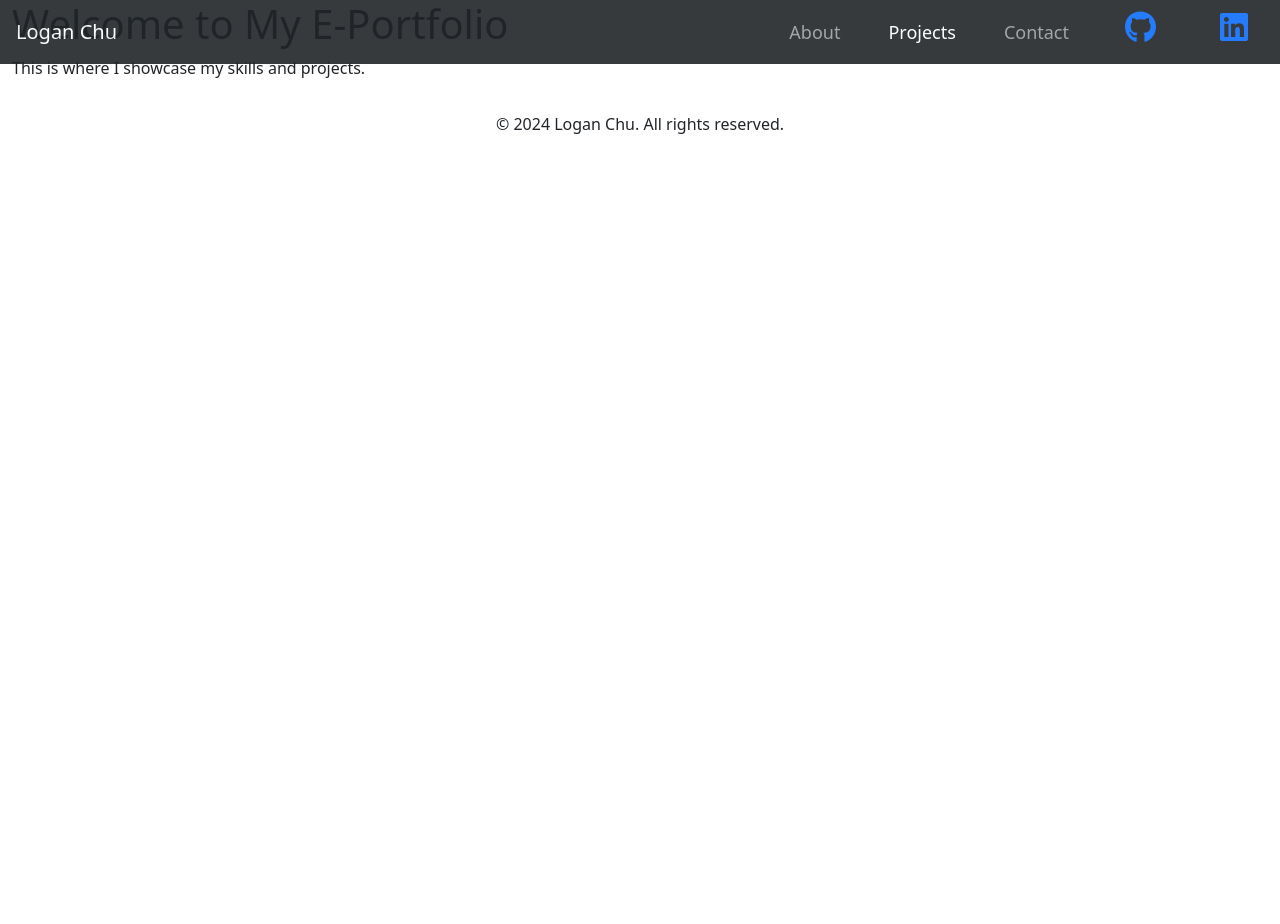
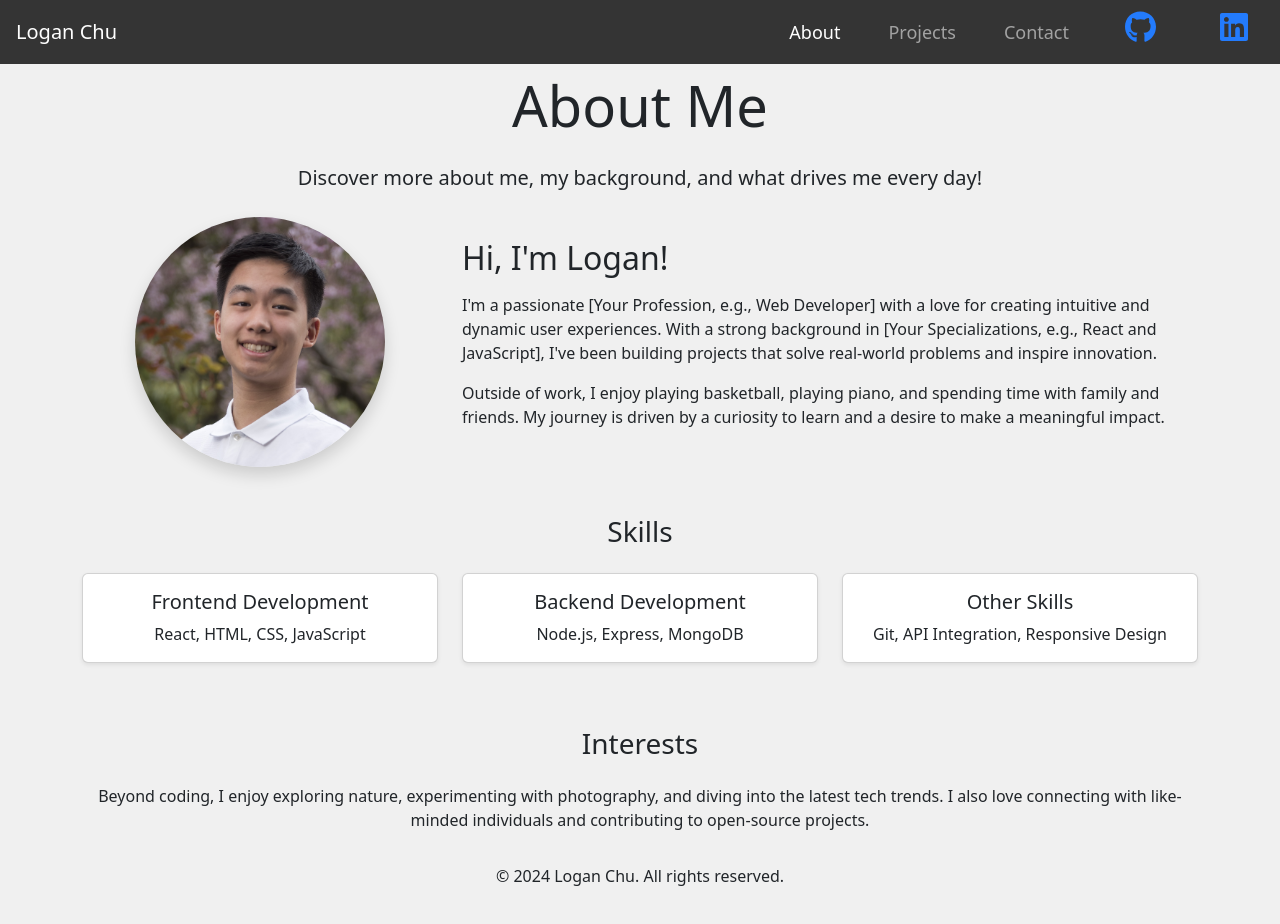
Before and after one commit to LoganChu/E-Portfolio, a React (Create React App) app: page / in a window 1280 px wide. Shown: the top 924 px of the page. Before the commit the page ends 800 px from the top, so only its background shows below. Built offline with nearby package versions, Linux system fonts and the light colour scheme.

Commit message:
Added contact form functionality with nodemailer as well as updated formatting in other files.

```diff
--- a/package.json
+++ b/package.json
@@ -6,8 +6,12 @@
     "@fortawesome/fontawesome-svg-core": "^6.7.2",
     "@fortawesome/free-brands-svg-icons": "^6.7.2",
     "@fortawesome/react-fontawesome": "^0.2.2",
+    "body-parser": "^1.20.3",
     "bootstrap": "^5.3.3",
     "cra-template": "1.2.0",
+    "dotenv": "^16.4.7",
+    "express": "^4.21.2",
+    "nodemailer": "^6.9.16",
     "react": "^19.0.0",
     "react-bootstrap": "^2.10.6",
     "react-dom": "^19.0.0",
--- a/src/App.js
+++ b/src/App.js
@@ -1,6 +1,5 @@
 import React from 'react';
 import { BrowserRouter as Router, Route, Routes } from 'react-router-dom';
-import Home from './components/Home';
 import Projects from './components/Projects';
 import About from './components/About';
 import Contact from './components/Contact';
@@ -9,7 +8,7 @@ function App() {
   return (
     <Router>
         <Routes>
-          <Route path="/" element={<Home />} />
+          <Route path="/" element={<About />} />
           <Route path="/projects" element={<Projects />} />
           <Route path="/about" element={<About />} />
           <Route path="/contact" element={<Contact />} />
--- a/src/components/About.js
+++ b/src/components/About.js
@@ -6,8 +6,8 @@ import Footer from "./Footer";
 
 const Home = () => {
   return (
-    <div className = "container-fluid custom-grey">
-          <nav className = "navbar navbar-collapse navbar-expand-lg bg-dark navbar-dark text-light fixed-top" style = {{opacity: 0.9, height: "4rem"}}>
+    <div className = "container-fluid background-grey">
+          <nav className = "navbar navbar-collapse navbar-expand-lg navbar-grey navbar-dark text-light fixed-top" style = {{opacity: 0.9, height: "4rem"}}>
             <div className = "navbar-brand mx-3"> Logan Chu </div>
             <div className="collapse navbar-collapse" id="navbarNav">
               <ul className="navbar-nav ms-auto">
@@ -46,7 +46,7 @@ const Home = () => {
     <div className="container py-5">
       {/* Page Header */}
       <header className="text-center mb-4">
-        <h1 className="display-4">About Me</h1>
+        <h1 className="display-4 m-4">About Me</h1>
         <p className="lead">
           Discover more about me, my background, and what drives me every day!
         </p>
--- a/src/components/Contact.js
+++ b/src/components/Contact.js
@@ -3,11 +3,46 @@ import { FontAwesomeIcon } from "@fortawesome/react-fontawesome";
 import { faGithub, faLinkedin } from "@fortawesome/free-brands-svg-icons";
 import "./styles.css";
 import Footer from "./Footer";
+import {useState} from 'react';
 
-const Home = () => {
+const Contact = () => {
+  const [formData, setFormData] = useState({
+    name: "",
+    email: "",
+    message: "",
+  });
+
+  const handleChange = (e) => {
+    const { id, value } = e.target;
+    setFormData({ ...formData, [id]: value });
+  };
+
+  const handleSubmit = async (e) => {
+    e.preventDefault();
+    console.log(formData)
+    try {
+      const response = await fetch("/api/contact", {
+        method: "POST",
+        headers: { "Content-Type": "application/json" },
+        body: JSON.stringify(formData),
+      });
+
+      console.log(response);
+
+      if (response.ok) {
+        alert("Message sent successfully!");
+        setFormData({ name: "", email: "", message: "" });
+      } else {
+        alert("Failed to send the message. Please try again.");
+      }
+    } catch (error) {
+      console.error("Error submitting form:", error);
+      alert("An error occurred. Please try again later.");
+    }
+  };
   return (
-    <div className = "container-fluid custom-grey">
-          <nav className = "navbar navbar-collapse navbar-expand-lg bg-dark navbar-dark text-light fixed-top" style = {{opacity: 0.9, height: "4rem"}}>
+    <div className = "container-fluid background-grey">
+          <nav className = "navbar navbar-collapse navbar-expand-lg navbar-grey navbar-dark text-light fixed-top" style = {{opacity: 0.9, height: "4rem"}}>
             <div className = "navbar-brand mx-3"> Logan Chu </div>
             <div className="collapse navbar-collapse" id="navbarNav">
               <ul className="navbar-nav ms-auto">
@@ -44,21 +79,18 @@ const Home = () => {
             </div>
           </nav>
     <div className="container py-5">
-      {/* Page Header */}
-      <header className="text-center mb-4">
+      <header className="text-center m-4">
         <h1 className="display-4">Contact Me</h1>
         <p className="lead">
           Feel free to reach out for collaborations, inquiries, or just to say hello!
         </p>
       </header>
-
-      {/* Contact Form Section */}
-      <div className="row justify-content-center">
+      <div className="row justify-content-center my-5">
         <div className="col-md-8">
           <div className="card shadow">
             <div className="card-body">
               <h4 className="card-title text-center mb-4">Get in Touch</h4>
-              <form>
+              <form onSubmit = {handleSubmit}>
                 <div className="mb-3">
                   <label htmlFor="name" className="form-label">
                     Your Name
@@ -67,6 +99,8 @@ const Home = () => {
                     type="text"
                     className="form-control"
                     id="name"
+                    onChange = {handleChange}
+                    value = {formData.name}
                     placeholder="Enter your name"
                     required
                   />
@@ -79,6 +113,8 @@ const Home = () => {
                     type="email"
                     className="form-control"
                     id="email"
+                    value = {formData.email}
+                    onChange = {handleChange}
                     placeholder="Enter your email"
                     required
                   />
@@ -90,6 +126,8 @@ const Home = () => {
                   <textarea
                     className="form-control"
                     id="message"
+                    value = {formData.message}
+                    onChange = {handleChange}
                     rows="4"
                     placeholder="Write your message here..."
                     required
@@ -111,4 +149,4 @@ const Home = () => {
   );
 };
 
-export default Home;
+export default Contact;
--- a/src/components/Home.js
+++ /dev/null
@@ -1,54 +0,0 @@
-import React from 'react';
-import { FontAwesomeIcon } from "@fortawesome/react-fontawesome";
-import { faGithub, faLinkedin } from "@fortawesome/free-brands-svg-icons";
-import Footer from "./Footer";
-
-const Home = () => {
-  return (
-    <div className = "container-fluid">
-        <title>Logan Chu Personal Website</title>
-          <nav className = "navbar navbar-collapse navbar-expand-lg bg-dark navbar-dark text-light fixed-top" style = {{opacity: 0.9, height: "4rem"}}>
-            <div className = "navbar-brand mx-3"> Logan Chu </div>
-            <div className="collapse navbar-collapse" id="navbarNav">
-              <ul className="navbar-nav ms-auto">
-                <li className="nav-item mx-3">
-                  <a className="nav-link" href="\about" style = {{fontSize: "18px"}}>About</a>
-                </li>
-                <li className="nav-item mx-3">
-                  <a className="nav-link active" href="\projects" style = {{fontSize: "18px"}}>Projects</a>
-                </li>
-                <li className="nav-item mx-3">
-                  <a className="nav-link" href = "\contact" style = {{fontSize: "18px"}}>Contact</a>
-                </li>
-                <li className = "nav-item mx-3">
-                  <a
-                    href="https://github.com/LoganChu"
-                    target="_blank"
-                    rel="noopener noreferrer"
-                    className="mx-3"
-                  >
-                    <FontAwesomeIcon icon={faGithub} size="2x" />
-                  </a>
-                </li>
-                <li className = "nav-item mx-3">
-                  <a
-                    href="https://www.linkedin.com/in/LoganChu"
-                    target="_blank"
-                    rel="noopener noreferrer"
-                    className="mx-3"
-                  >
-                    <FontAwesomeIcon icon={faLinkedin} size="2x" />
-                  </a>
-                </li>
-              </ul>
-            </div>
-          </nav>
-        <h1>Welcome to My E-Portfolio</h1>
-        <p>This is where I showcase my skills and projects.</p>
-        <section className = ""></section>
-        <Footer/>
-    </div>
-  );
-};
-
-export default Home;
--- a/src/components/Projects.js
+++ b/src/components/Projects.js
@@ -29,8 +29,8 @@ const Projects = () => {
   if (error) return <p>{error}</p>;
 
   return (
-    <div className = "container-fluid custom-grey">
-      <nav className = "navbar navbar-collapse navbar-expand-lg bg-dark navbar-dark text-light fixed-top" style = {{opacity: 0.9, height: "4rem"}}>
+    <div className = "container-fluid background-grey">
+      <nav className = "navbar navbar-collapse navbar-expand-lg navbar-grey navbar-dark text-light fixed-top" style = {{opacity: 0.9, height: "4rem"}}>
         <div className = "navbar-brand mx-3"> Logan Chu </div>
         <div className="collapse navbar-collapse" id="navbarNav">
           <ul className="navbar-nav ms-auto">
@@ -72,10 +72,10 @@ const Projects = () => {
         backgroundSize: "cover",
         backgroundPosition: "center",
         backgroundRepeat: "no-repeat",
-        height: "15rem"
+        height: "14rem"
       }}
     >
-        <h1 className="display-4 fw-bold text-dark m-4" style={{height: "5rem"}}>My Projects</h1>
+        <h1 className="display-4 text-dark m-4" style={{height: "4rem"}}>My Projects</h1>
         <p className="lead text-dark">
           Explore the projects I’ve worked on, showcasing my skills and
           creativity.
--- a/src/components/styles.css
+++ b/src/components/styles.css
@@ -11,6 +11,10 @@
   color: #333;
 }
 
-.custom-grey {
+.background-grey {
   background-color: #f0f0f0;
 }
+
+.navbar-grey{
+  background-color: #202020;
+}
```
Also changed, not shown: src/ContactAPI.js (added, +54 -0 lines), 2 other files (tests, documents, lock files or other folders).
